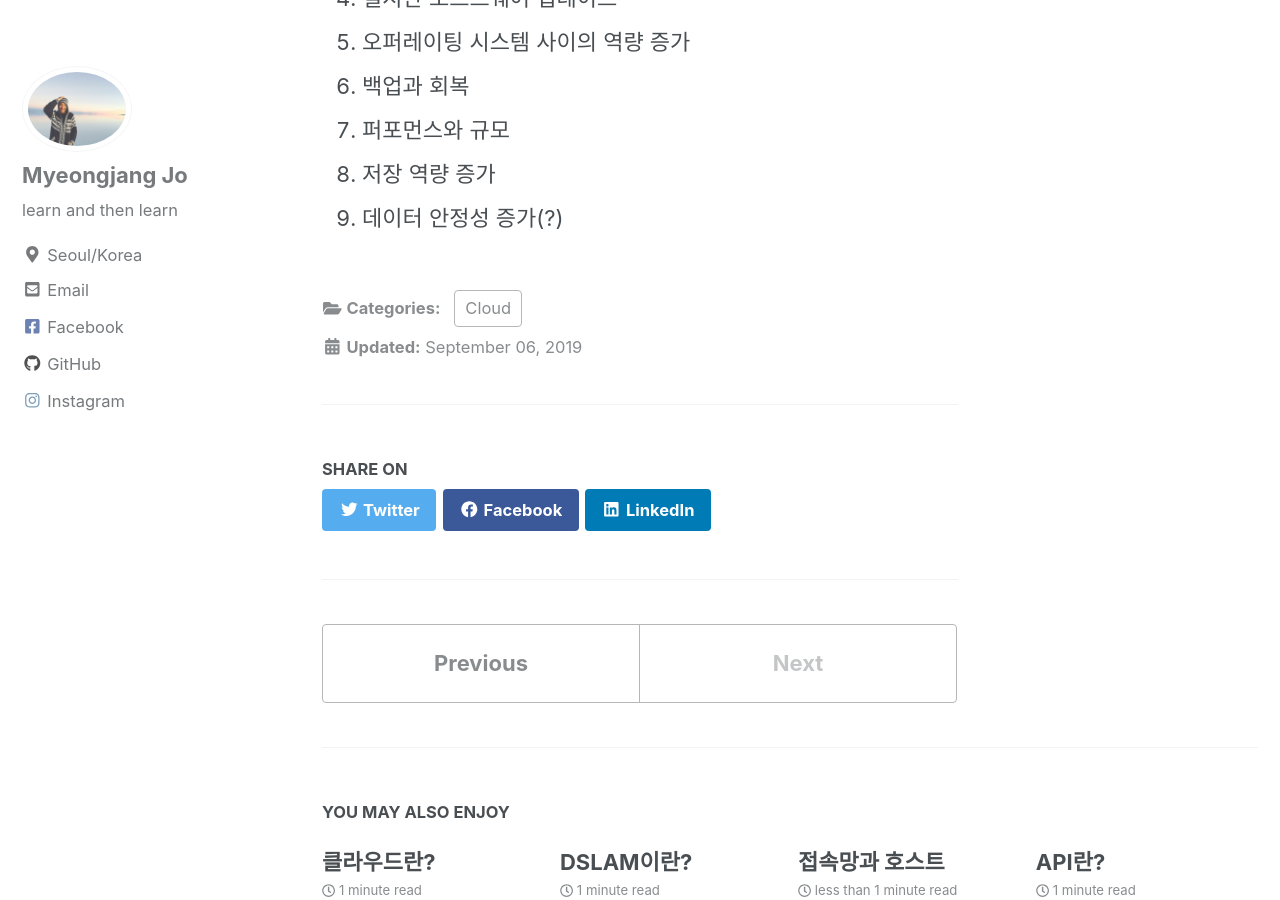
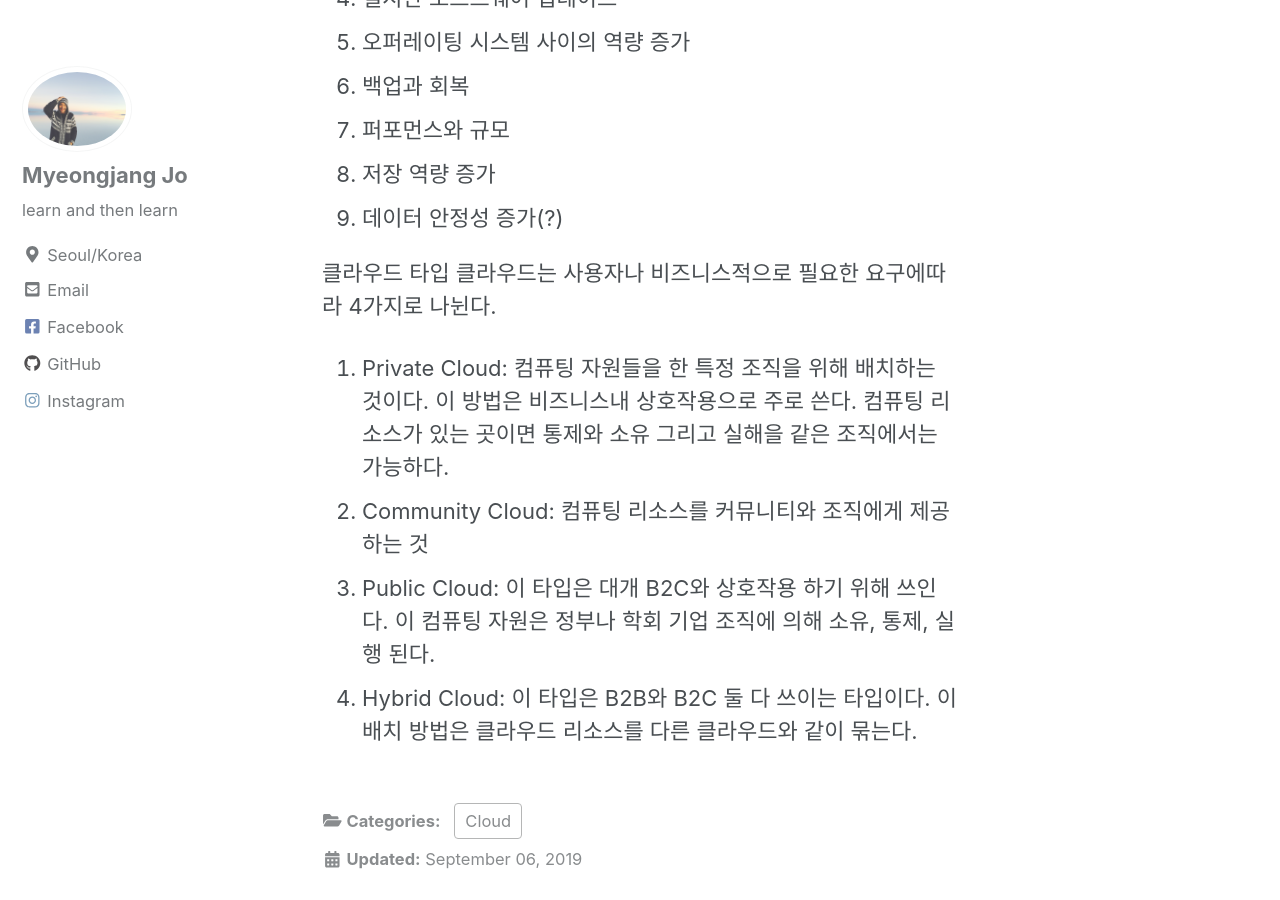
Before and after one commit to josephmjjo/josephmjjo.github.io, a Jekyll site: the page built from _posts/2019-09-06-cloud2.md, in a window 1280 px wide and 900 px high, scrolled down 445 px. Built offline with Jekyll 4.4.1, drawn with Linux system fonts in a browser that asks for light colours; cached includes are drawn as plain includes; nearby versions of some CDN libraries.

Commit message:
add type of cloud

```diff
--- a/_posts/2019-09-06-cloud2.md
+++ b/_posts/2019-09-06-cloud2.md
@@ -17,3 +17,11 @@ category:
 7. 퍼포먼스와 규모
 8. 저장 역량 증가
 9. 데이터 안정성 증가(?)
+
+클라우드 타입
+클라우드는 사용자나 비즈니스적으로 필요한 요구에따라 4가지로 나뉜다.
+1. Private Cloud: 컴퓨팅 자원들을 한 특정 조직을 위해 배치하는 것이다. 이 방법은 비즈니스내 상호작용으로 주로 쓴다. 컴퓨팅 리소스가 있는 곳이면 통제와 소유 그리고 실해을 같은 조직에서는 가능하다.
+2. Community Cloud: 컴퓨팅 리소스를 커뮤니티와 조직에게 제공하는 것
+3. Public Cloud: 이 타입은 대개 B2C와 상호작용 하기 위해 쓰인다. 이 컴퓨팅 자원은 정부나 학회 기업 조직에 의해 소유, 통제, 실행 된다.
+4. Hybrid Cloud: 이 타입은 B2B와 B2C 둘 다 쓰이는 타입이다. 이 배치 방법은 클라우드
+리소스를 다른 클라우드와 같이 묶는다.
```
